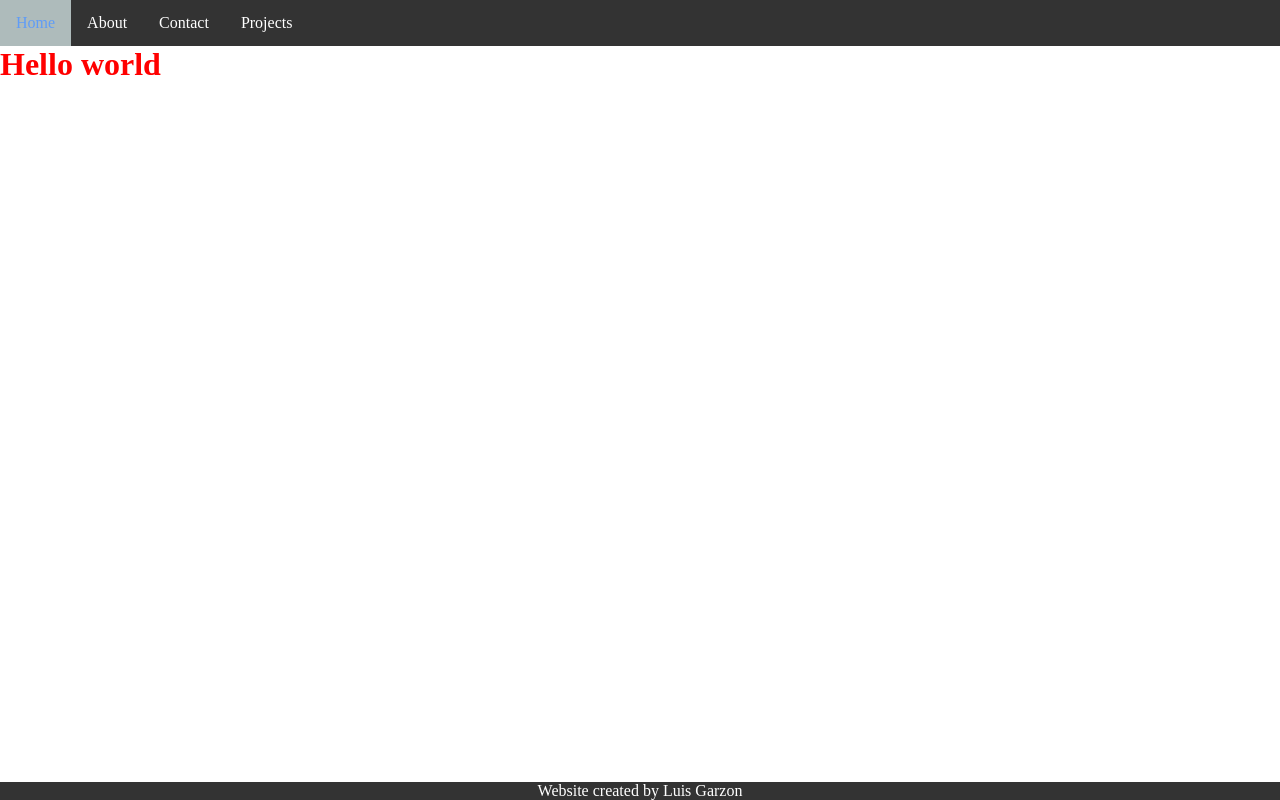
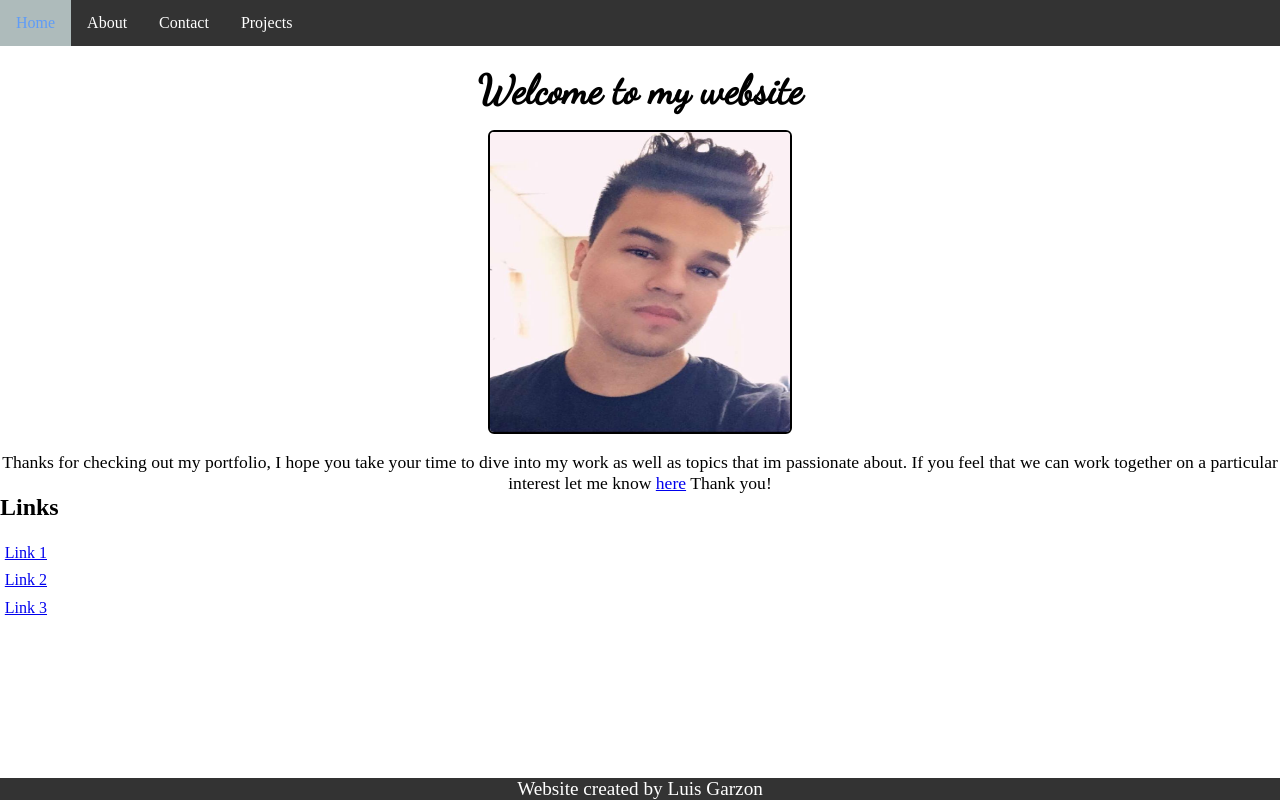
Before and after one commit to Quanluis/finalcgs1821, a plain HTML site: page index.html in a window 1280 px wide. Drawn offline with Linux system fonts and the light colour scheme.

Commit message:
Added a unique fontstyle, img element and p tag for the main website

```diff
--- a/index.css
+++ b/index.css
@@ -2,18 +2,23 @@
     margin: 0;
     padding: 0;
 }
-ul {
+h1 {
+    font-family: 'Dancing Script', cursive;
+    font-size: 2.5em;
+}
+
+.nav {
     list-style: none;
     margin: 0;
     padding: 0;
     overflow: hidden;
     background-color: #333;
 }
-li {
+.navrow {
     float: left;
 }
 
-li a {
+.navrow a {
     display: block;
     color: white;
     text-align: center;
@@ -25,9 +30,26 @@ li a:hover {
     color: rgb(95, 156, 247);
 }
 
-h1 {
-    color: red;
+div h1 {
+    padding-top: .5em;
+    text-align: center;
 }
+.me {
+    margin-top: 1em;
+    display: block;
+    margin-left: auto;
+    margin-right: auto;
+    border: 2px solid black;
+    border-radius: 2%;
+}
+.intro {
+    font-size: 1.1em;
+    text-align: center;
+}
+aside ul li {
+    padding: .3em;
+}
+
 .current {
     background-color: rgb(174, 187, 187);
 }
@@ -39,4 +61,5 @@ footer {
     background-color: #333;
     color: white;
     text-align: center;
+    font-size: 1.2em;
 }
--- a/index.html
+++ b/index.html
@@ -4,16 +4,34 @@
     <meta charset="UTF-8">
     <meta name="viewport" content="width=device-width, initial-scale=1.0">
     <link rel="stylesheet" href="index.css">
+    <link href="https://fonts.googleapis.com/css?family=Dancing+Script&display=swap" rel="stylesheet">
     <title>Home</title>
 </head>
-<ul>
-    <li><a class="current" href="">Home</a></li>
-    <li><a href="http://">About</a></li>
-    <li><a href="http://">Contact</a></li>
-    <li><a href="http://">Projects</a></li>
+<ul class="nav">
+    <li class="navrow"><a class="current" href="">Home</a></li>
+    <li class="navrow"><a href="http://">About</a></li>
+    <li class="navrow"><a href="http://">Contact</a></li>
+    <li class="navrow"><a href="http://">Projects</a></li>
     </ul>
+    <div><h1>Welcome to my website</h1></div>
 <body>
-    <h1>Hello world</h1>
+    <img class="me" src="./pics/me.jpg" alt="Me" height="300px" width="300px">
+    <br>
+    <p class="intro">Thanks for checking out my portfolio, I hope you take your time to
+        dive into my work as well as topics that im passionate about. If you feel that we can work together
+    on a particular interest let me know <a href="http://">here</a> Thank you!</p>
+    <aside>
+        <h2>Links</h2>
+        <br>
+        <ul>
+            <li><a href="http://">Link 1</a></li>
+            <li><a href="http://">Link 2</a></li>
+            <li><a href="http://">Link 3</a></li>
+        </ul>
+    </aside>
+    <main>
+
+    </main>
 </body>
 <footer><p>Website created by Luis Garzon</p></footer>
 </html>
```
Also changed, not shown: pics/me.jpg (added).
